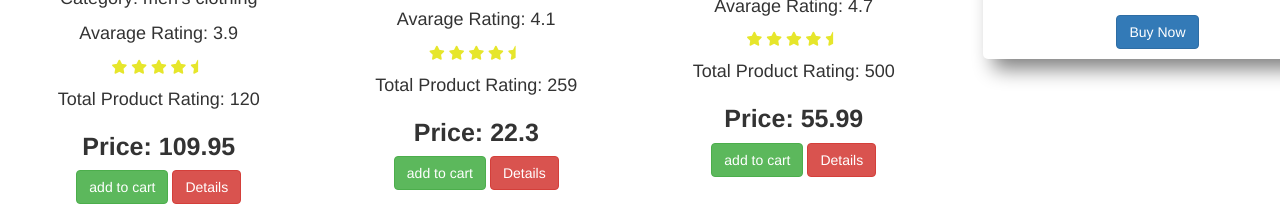
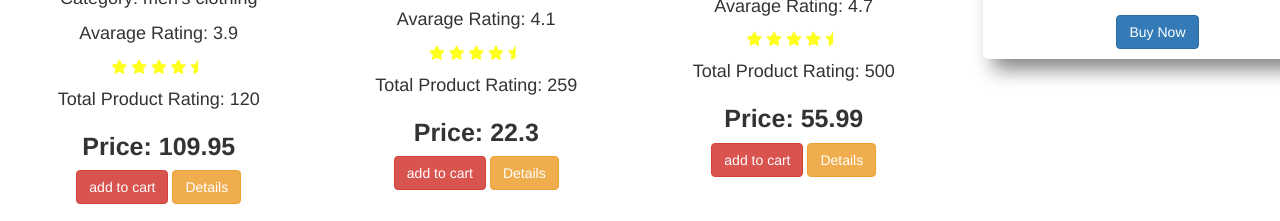
Before and after one commit to ProtyoyGhosh/store-website, a plain HTML site: page index.html in a window 1280 px wide. Shown: the part 552-773 px from the top of the page. Drawn offline with nearby package versions, Linux system fonts and the light colour scheme.

Commit message:
last edit

```diff
--- a/css/style.css
+++ b/css/style.css
@@ -45,7 +45,7 @@ body {
   box-shadow: 4px 4px 7px gray;
   border-radius: 10px;
   border: 1px solid rgb(231, 172, 216);
-  background-color: rgb(219, 212, 212);
+  background-color: rgb(207, 214, 218);
 }
 .product-image {
   width: 150px;
@@ -67,7 +67,7 @@ body {
 
 /* fav icon style */
 .star_color {
-  color: rgb(230, 230, 43);
+  color: rgb(255, 255, 31);
 }
 
 /* extra font size */
--- a/js/app.js
+++ b/js/app.js
@@ -26,8 +26,8 @@ const showProducts = (products) => {
       <i class="fas fa-star-half star_color"></i>
       <p class='basic'>Total Product Rating: ${product.rating.count}</p>
       <h2 id='basic'>Price: ${product.price}</h2>
-      <button onclick="addToCart(${product.id},${product.price})" id="addToCart-btn" class="buy-now btn btn-success">add to cart</button>
-      <button id="details-btn" class="btn btn-danger">Details</button></div>
+      <button onclick="addToCart(${product.id},${product.price})" id="addToCart-btn" class="buy-now btn btn-danger">add to cart</button>
+      <button id="details-btn" class="btn btn-warning">Details</button></div>
       `;
     document.getElementById("all-products").appendChild(div);
   }
```
